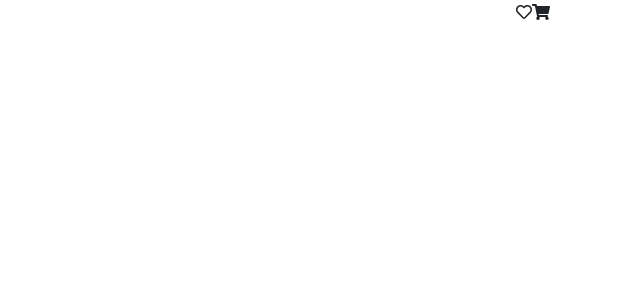
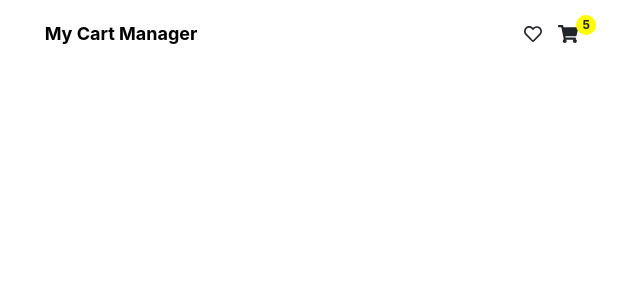
Before and after one commit to yujanrichie/cart-manager-demo, a React (Create React App) app: page / in a window 1280 px wide. Shown: the top 300 px of the page, without its empty margins (329-969 px from the left). Built offline with nearby package versions, Linux system fonts and the light colour scheme.

Commit message:
update header styling

```diff
--- a/src/components/header.jsx
+++ b/src/components/header.jsx
@@ -9,12 +9,21 @@ class Header extends Component {
         return (
             <div className="app-header container">
                 <div className="row">
-                    <div className="col-8">
-
+                    <div className="col-8 homepage-link">
+                        <a href="/">My Cart Manager</a>
                     </div>
                     <div className="col-4 icon-container">
-                        <FontAwesomeIcon icon={ faHeart } />
-                        <FontAwesomeIcon icon={ faShoppingCart } />
+                        <div className="header-icon">
+                            <FontAwesomeIcon
+                                icon={ faHeart }
+                            />
+                        </div>
+                        <div className="header-icon">
+                            <FontAwesomeIcon
+                                icon={ faShoppingCart }
+                            />
+                            <span className="cart-item-count">5</span>
+                        </div>
                     </div>
                 </div>
             </div>
--- a/src/components/header.scss
+++ b/src/components/header.scss
@@ -0,0 +1,48 @@
+.app-header {
+    background-color: #fff;
+
+    .row {
+        padding-top: 20px;
+        padding-bottom: 20px;
+    }
+
+    .homepage-link {
+        text-align: center;
+        font-weight: bold;
+        font-size: 18px;
+
+        a {
+            color: black;
+            text-decoration: none;
+        }
+    }
+
+    .icon-container {
+        display: inline-flex;
+        align-items: center;
+
+        .header-icon {
+            display: flex;
+            margin: 0 8px;
+            cursor: pointer;
+
+            .fa-heart, .fa-shopping-cart {
+                font-size: 18px;
+            }
+
+            .cart-item-count {
+                display: flex;
+                border-radius: 100%;
+                background-color: yellow;
+                height: 20px;
+                width: 20px;
+                justify-content: center;
+                align-items: center;
+                font-size: 12px;
+                font-weight: bold;
+                margin-top: -10px;
+                margin-left: -2px;
+            }
+        }
+    }
+}
```
